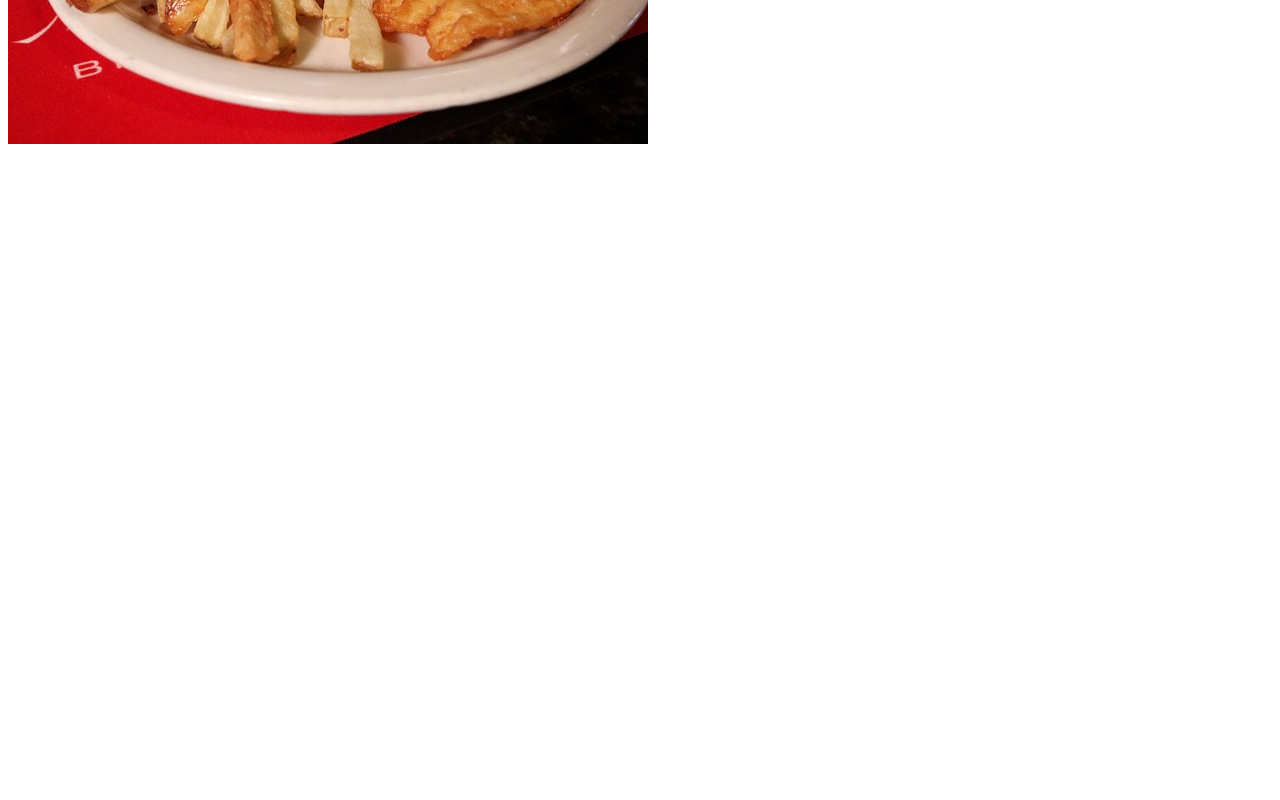
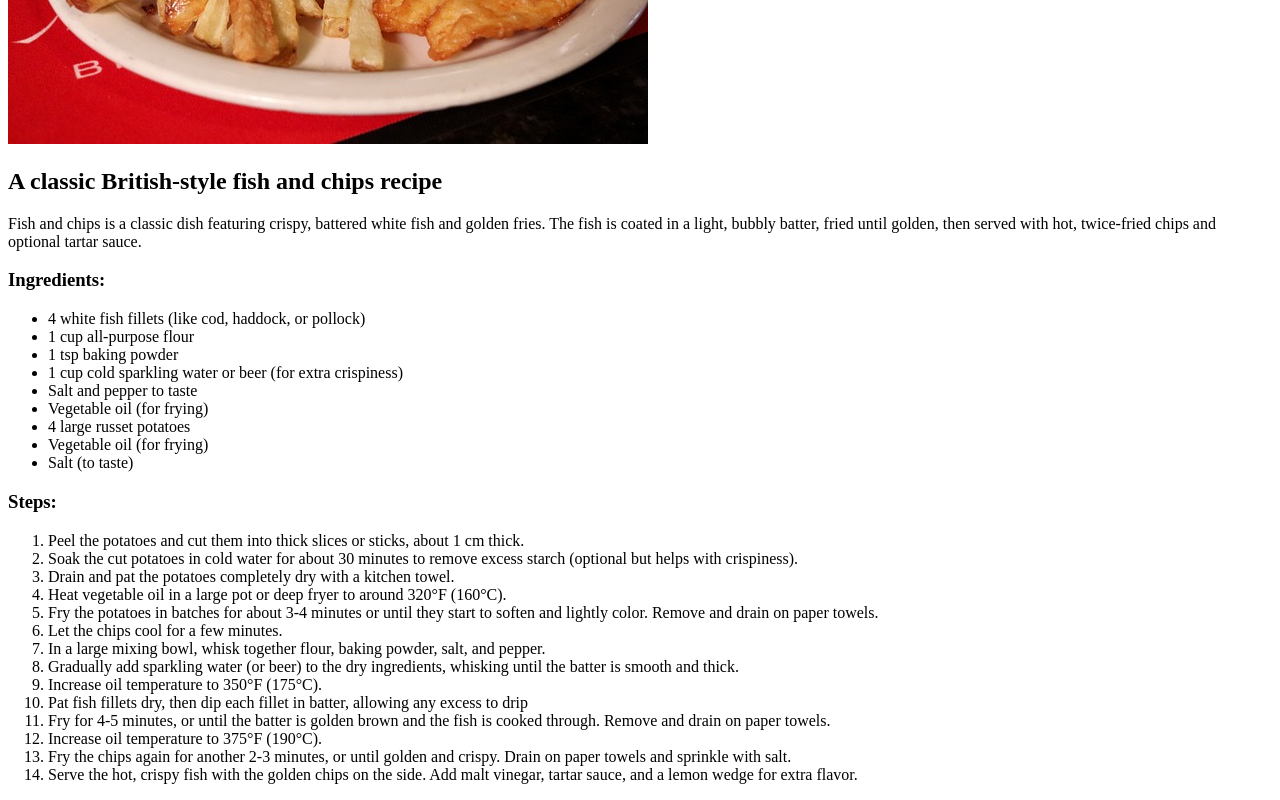
Before and after one commit to Shakil363/odin-recipes, a plain HTML site: page recipes/fish-chips.html in a window 1280 px wide. Shown: the part 363-1163 px from the top of the page. Before the commit the page ends 800 px from the top, so only its background shows below. Drawn offline with Linux system fonts and the light colour scheme.

Commit message:
Edit fish-chips.html and tuna-pasta.html

```diff
--- a/recipes/fish-chips.html
+++ b/recipes/fish-chips.html
@@ -8,5 +8,38 @@
 <body>
     <h1>Fish and Chips</h1>
     <img src="../images/fish_chips.jpg" alt="">
+    <h2>A classic British-style fish and chips  recipe</h2>
+    <p>Fish and chips is a classic dish featuring crispy, battered white fish and golden fries.
+        The fish is coated in a light, bubbly batter, fried until golden, then served with hot, twice-fried
+        chips and optional tartar sauce.</p>
+    <h3>Ingredients:</h3>
+    <ul>
+        <li>4 white fish fillets (like cod, haddock, or pollock)</li>
+        <li>1 cup all-purpose flour</li>
+        <li>1 tsp baking powder</li>
+        <li>1 cup cold sparkling water or beer (for extra crispiness)</li>
+        <li>Salt and pepper to taste</li>
+        <li>Vegetable oil (for frying)</li>
+        <li>4 large russet potatoes</li>
+        <li>Vegetable oil (for frying)</li>
+        <li>Salt (to taste)</li>
+    </ul>
+    <h3>Steps:</h3>
+    <ol>
+        <li>Peel the potatoes and cut them into thick slices or sticks, about 1 cm thick.</li>
+        <li>Soak the cut potatoes in cold water for about 30 minutes to remove excess starch (optional but helps with crispiness).</li>
+        <li>Drain and pat the potatoes completely dry with a kitchen towel.</li>
+        <li>Heat vegetable oil in a large pot or deep fryer to around 320°F (160°C).</li>
+        <li>Fry the potatoes in batches for about 3-4 minutes or until they start to soften and lightly color. Remove and drain on paper towels.</li>
+        <li>Let the chips cool for a few minutes.</li>
+        <li>In a large mixing bowl, whisk together flour, baking powder, salt, and pepper.</li>
+        <li>Gradually add sparkling water (or beer) to the dry ingredients, whisking until the batter is smooth and thick.</li>
+        <li>Increase oil temperature to 350°F (175°C).</li>
+        <li>Pat fish fillets dry, then dip each fillet in batter, allowing any excess to drip</li>
+        <li>Fry for 4-5 minutes, or until the batter is golden brown and the fish is cooked through. Remove and drain on paper towels.</li>
+        <li>Increase oil temperature to 375°F (190°C).</li>
+        <li>Fry the chips again for another 2-3 minutes, or until golden and crispy. Drain on paper towels and sprinkle with salt.</li>
+        <li>Serve the hot, crispy fish with the golden chips on the side. Add malt vinegar, tartar sauce, and a lemon wedge for extra flavor.</li>
+    </ol>
 </body>
 </html>
```
Also changed, not shown: recipes/tuna-pasta.html (+1 -1 lines).
